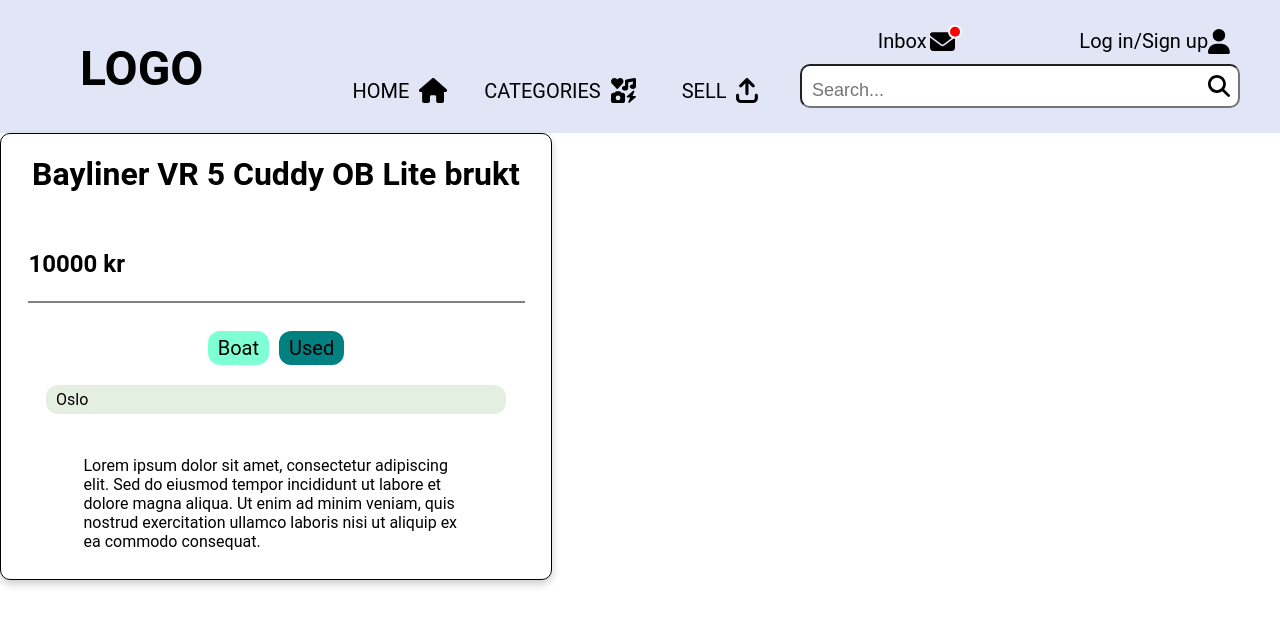
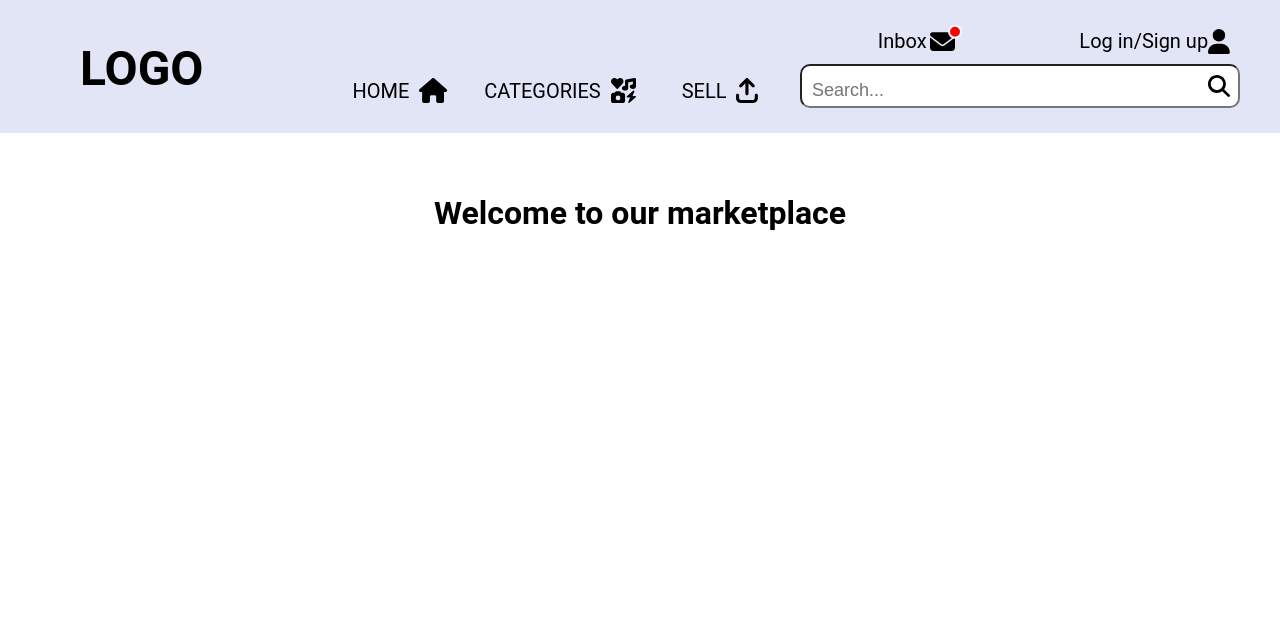
Before and after one commit to usman-ghafoorzai/idatt2105-full-stack-project, a Vue app in the folder frontend/: page / in a window 1280 px wide. Shown: the top 626 px of the page. Built offline with nearby package versions, Linux system fonts and the light colour scheme.

Commit message:
Comment out ItemDescription component and add RouterView

```diff
--- a/frontend/src/App.vue
+++ b/frontend/src/App.vue
@@ -6,18 +6,20 @@ import ItemFrameComponent from './components/ItemFrameComponent.vue'
 import ItemListingComponent from './components/ItemListingComponent.vue'
 import FilterSidebar from './components/FilterSidebar.vue'
 import ItemDescription from './components/ItemDescription.vue'
+import { RouterView } from 'vue-router';
 </script>
 
 <template>
   <Header></Header>
-  <ItemDescription
+  <!-- <ItemDescription
     title="Bayliner VR 5 Cuddy OB Lite brukt"
     price="10000"
     description="Lorem ipsum dolor sit amet, consectetur adipiscing elit. Sed do eiusmod tempor incididunt ut labore et dolore magna aliqua. Ut enim ad minim veniam, quis nostrud exercitation ullamco laboris nisi ut aliquip ex ea commodo consequat."
     image="src/assets/images/boat.jpg"
     location="Oslo"
     :categories="['Boat', 'Used']"
-  ></ItemDescription>
+  ></ItemDescription> -->
+  <RouterView/>
 </template>
 
 <style>
```
